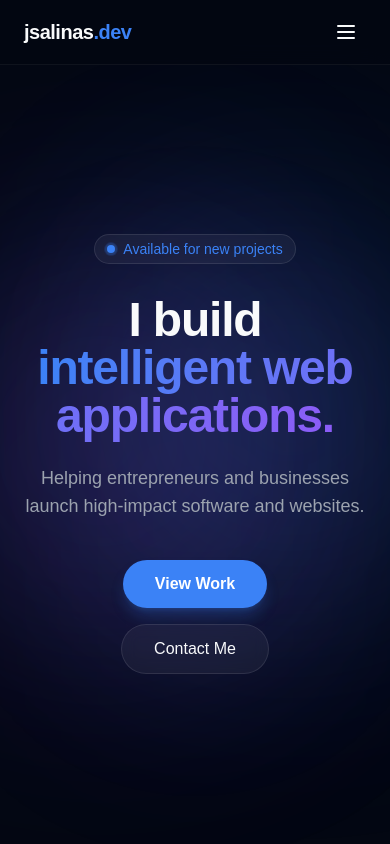
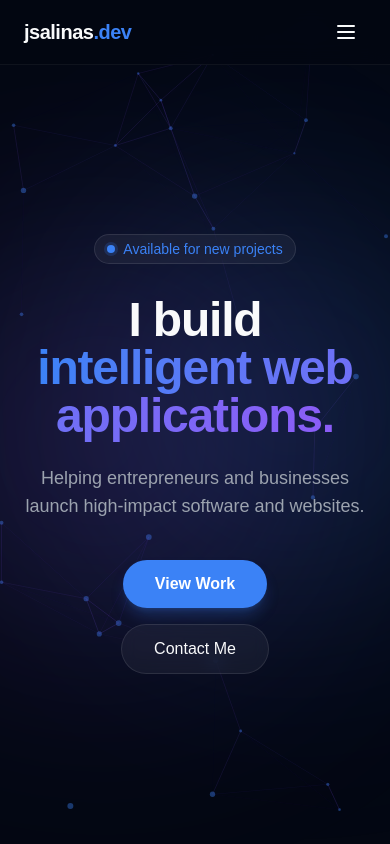
Before and after one commit to jesussalinasdev/jsalinas-dev, a Next.js app: page /en in a window 390 px wide. Shown: the top 844 px of the page. Built offline with nearby package versions, Linux system fonts and the light colour scheme.

Commit message:
perf: Replace mobile css animation with a zero-cost static canvas painting

```diff
--- a/src/components/ui/NeuralBackground.tsx
+++ b/src/components/ui/NeuralBackground.tsx
@@ -32,9 +32,11 @@ export function NeuralBackground() {
             canvas.width = width;
             canvas.height = height;
 
-            // Only initialize particles if on desktop to save memory
-            if (width >= 768) {
-                initParticles();
+            initParticles();
+
+            // If on mobile, manually trigger one draw to create a static painting
+            if (width < 768) {
+                drawStaticPainting();
             }
         };
 
@@ -73,27 +75,50 @@ export function NeuralBackground() {
                 if (!ctx) return;
                 ctx.beginPath();
                 ctx.arc(this.x, this.y, this.size, 0, Math.PI * 2);
-                ctx.fillStyle = "rgba(59, 130, 246, 0.2)"; // AI Blue with low opacity
+                ctx.fillStyle = "rgba(59, 130, 246, 0.4)"; // AI Blue
                 ctx.fill();
             }
         }
 
         const initParticles = () => {
             particles = [];
-            for (let i = 0; i < particleCount; i++) {
+            // On mobile, use slightly fewer particles for the static painting to keep it clean
+            const count = window.innerWidth < 768 ? 30 : particleCount;
+            for (let i = 0; i < count; i++) {
                 particles.push(new Particle());
             }
+        };
+
+        // Draws the frame exactly once (used for Mobile)
+        const drawStaticPainting = () => {
+            if (!ctx) return;
+            ctx.clearRect(0, 0, width, height);
+
+            particles.forEach((particle) => {
+                particle.draw(); // No update() called, it's frozen
+
+                particles.forEach((otherParticle) => {
+                    const dx = particle.x - otherParticle.x;
+                    const dy = particle.y - otherParticle.y;
+                    const dist = Math.sqrt(dx * dx + dy * dy);
+
+                    if (dist < connectionDistance) {
+                        ctx.beginPath();
+                        ctx.strokeStyle = `rgba(139, 92, 246, ${0.2 - dist / connectionDistance * 0.2})`; // Neural Purple
+                        ctx.lineWidth = 0.5;
+                        ctx.moveTo(particle.x, particle.y);
+                        ctx.lineTo(otherParticle.x, otherParticle.y);
+                        ctx.stroke();
+                    }
+                });
+            });
         };
 
         const animate = () => {
             if (!ctx) return;
 
-            // SECURITY/PERFORMANCE CHECK: Abort heavy math on Mobile (less than 768px)
+            // Abort animation loop entirely on Mobile (Static painting is drawn on resize/load)
             if (window.innerWidth < 768) {
-                // We don't draw anything on canvas for mobile, saving 100% of CPU time
-                ctx.clearRect(0, 0, width, height);
-                // Keep the loop alive just in case they rotate their iPad/Phone to landscape
-                animationFrameId = requestAnimationFrame(animate);
                 return;
             }
 
@@ -141,34 +166,23 @@ export function NeuralBackground() {
         handleResize();
         window.addEventListener("resize", handleResize);
         window.addEventListener("mousemove", handleMouseMove);
-        animate();
+
+        // Start animation loop (it will self-cancel if on mobile)
+        if (window.innerWidth >= 768) {
+            animate();
+        }
 
         return () => {
             window.removeEventListener("resize", handleResize);
             window.removeEventListener("mousemove", handleMouseMove);
-            cancelAnimationFrame(animationFrameId);
+            if (animationFrameId) cancelAnimationFrame(animationFrameId);
         };
     }, []);
 
     return (
-        <>
-            {/* CSS-only Animated Fallback for Mobile (Zero JS CPU Cost) */}
-            <div className="pointer-events-none fixed inset-0 z-0 flex items-center justify-center overflow-hidden md:hidden">
-                <div
-                    className="absolute h-[60vh] w-[60vw] rounded-full bg-ai-blue/10 blur-[100px] animate-pulse"
-                    style={{ animationDuration: '4s' }}
-                />
-                <div
-                    className="absolute h-[50vh] w-[70vw] translate-y-20 rounded-full bg-neural/10 blur-[120px] animate-pulse"
-                    style={{ animationDuration: '6s', animationDelay: '1s' }}
-                />
-            </div>
-
-            {/* Heavy JS Canvas for Desktop */}
-            <canvas
-                ref={canvasRef}
-                className="pointer-events-none fixed inset-0 z-0 hidden md:block"
-            />
-        </>
+        <canvas
+            ref={canvasRef}
+            className="pointer-events-none fixed inset-0 z-0"
+        />
     );
 }
```
